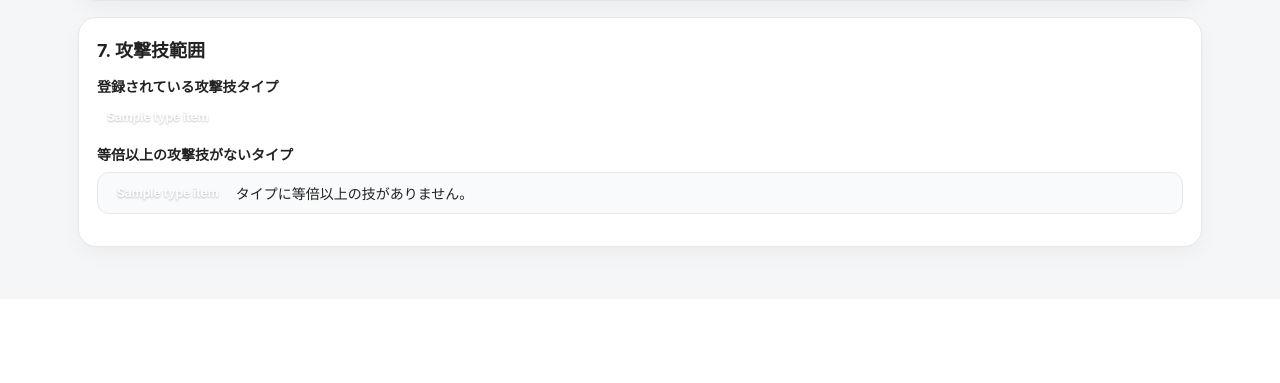
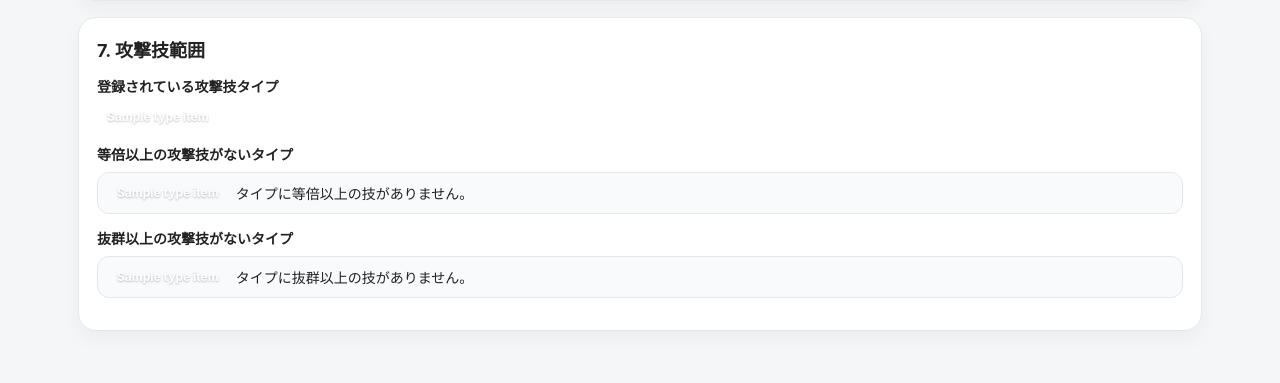
Before and after one commit to Onemoretime-plz/pokemon-manager, a Django app: template pokemane/templates/pokemane/party_detail.html in a window 1280 px wide. Shown: the part 2362-2745 px from the top of the page. Before the commit the page ends 2622 px from the top, so only its background shows below. Run offline with Django 5.2, Linux system fonts and the light colour scheme; tables that the repository leaves empty hold one stand-in row (values such as "Sample post"); the template is opened without the code that fills it: values that come from a table or form of the project are taken from there, most other values are stand-ins (such as "Sample title", 1, 10 or a date in 2020); grey boxes marked "Sample" are stand-in pictures.

Commit message:
Add super effective offensive coverage diagnosis

```diff
--- a/pokemane/templates/pokemane/partials/diagnosis_result.html
+++ b/pokemane/templates/pokemane/partials/diagnosis_result.html
@@ -262,9 +262,9 @@
     <div class="type-coverage-block">
         <h4>等倍以上の攻撃技がないタイプ</h4>
 
-        {% if diagnosis.offensive_type_coverage.uncovered_types %}
+        {% if diagnosis.offensive_type_coverage.neutral_uncovered_types %}
             <div class="offensive-gap-list">
-                {% for type_item in diagnosis.offensive_type_coverage.uncovered_types %}
+                {% for type_item in diagnosis.offensive_type_coverage.neutral_uncovered_types %}
                     <div class="offensive-gap-row">
                         <span class="type-badge {{ type_item.type_class }}">{{ type_item.name }}</span>
                         <span>タイプに等倍以上の技がありません。</span>
@@ -275,4 +275,21 @@
             <p class="ok-text">単タイプ18種類すべてに等倍以上の攻撃技があります。</p>
         {% endif %}
     </div>
+
+    <div class="type-coverage-block">
+        <h4>抜群以上の攻撃技がないタイプ</h4>
+
+        {% if diagnosis.offensive_type_coverage.super_effective_uncovered_types %}
+            <div class="offensive-gap-list">
+                {% for type_item in diagnosis.offensive_type_coverage.super_effective_uncovered_types %}
+                    <div class="offensive-gap-row">
+                        <span class="type-badge {{ type_item.type_class }}">{{ type_item.name }}</span>
+                        <span>タイプに抜群以上の技がありません。</span>
+                    </div>
+                {% endfor %}
+            </div>
+        {% else %}
+            <p class="ok-text">単タイプ18種類すべてに抜群以上の攻撃技があります。</p>
+        {% endif %}
+    </div>
 </div>
```
Also changed, not shown: pokemane/services/diagnosis.py (+20 -9 lines).
